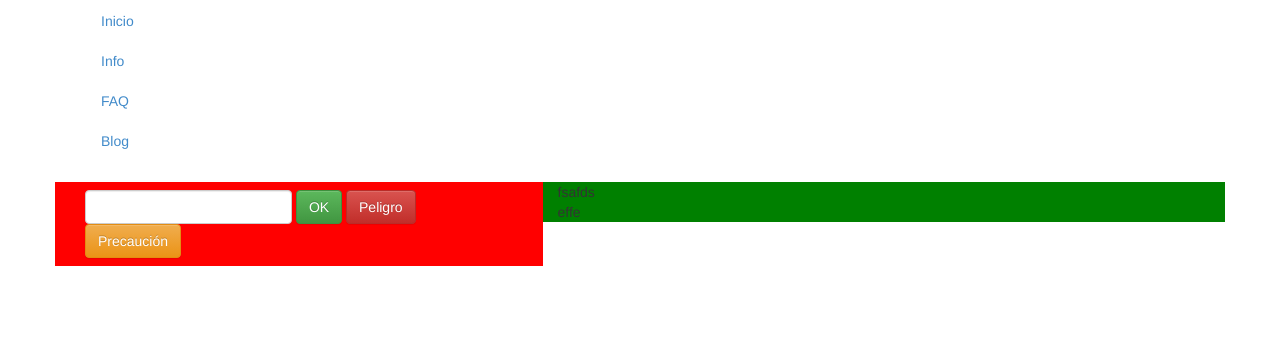
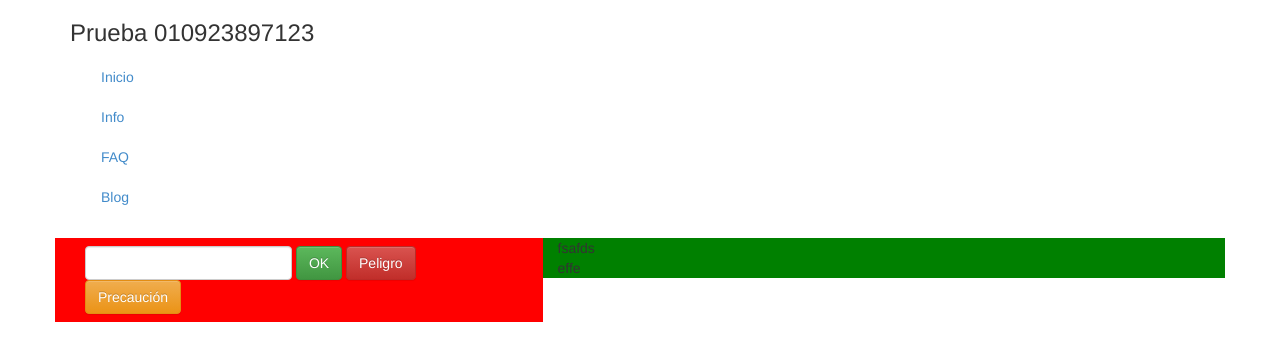
Before and after one commit to GeekCreatures/geekcreatures.github.com, a plain HTML site: page index.html in a window 1280 px wide. Drawn offline with Linux system fonts and the light colour scheme.

Commit message:
Update index.html

```diff
--- a/index.html
+++ b/index.html
@@ -18,6 +18,8 @@
 	<body>
 
 		<div id="contenedor" class="container">
+		      <div class="masthead">
+			  <h3 class="muted">Prueba 010923897123</h3>
 				<div class="navbar">
 					<div class="navbar-inner">
 						<div class="container">
@@ -27,6 +29,7 @@
 								<li><a href="#">FAQ</a></li>
 								<li><a href="#">Blog</a></a></li>
 							</ul>
+						</div>
 					</div>
 				</div>
 			</div>
```
Lines whose indentation alone changed are shown as unchanged.
